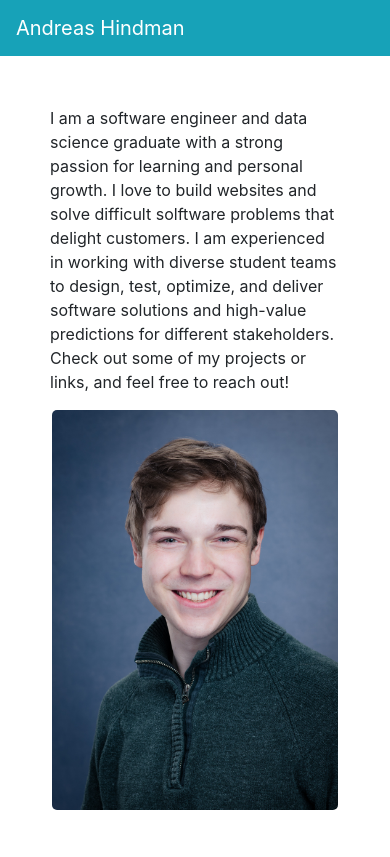
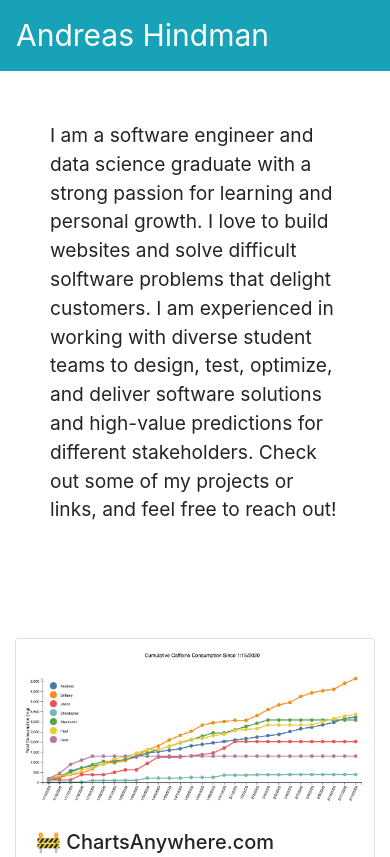
Before and after one commit to andreashindman/andycom, a plain HTML site: page index.html in a window 390 px wide. Shown: the top 857 px of the page. Drawn offline with nearby package versions, Linux system fonts and the light colour scheme.

Commit message:
hide intro img on small screens

```diff
--- a/css/home.css
+++ b/css/home.css
@@ -51,6 +51,11 @@
 .intro-column {
     float: left;
     width: 63%;
+    font-size: 1.2em;
+}
+
+.navbar-brand {
+    font-size: 30px;
 }
 
 #intro-img {
@@ -71,14 +76,12 @@
   clear: both;
 }
 
-@media screen and (max-width:991px) {
+@media screen and (max-width:871px) {
     .intro-column {
         width: 100%;
     }
     #intro-img {
-        float: none;
-        display: block;
-        margin: auto;
+        display: none;
     }
 }
 
```
